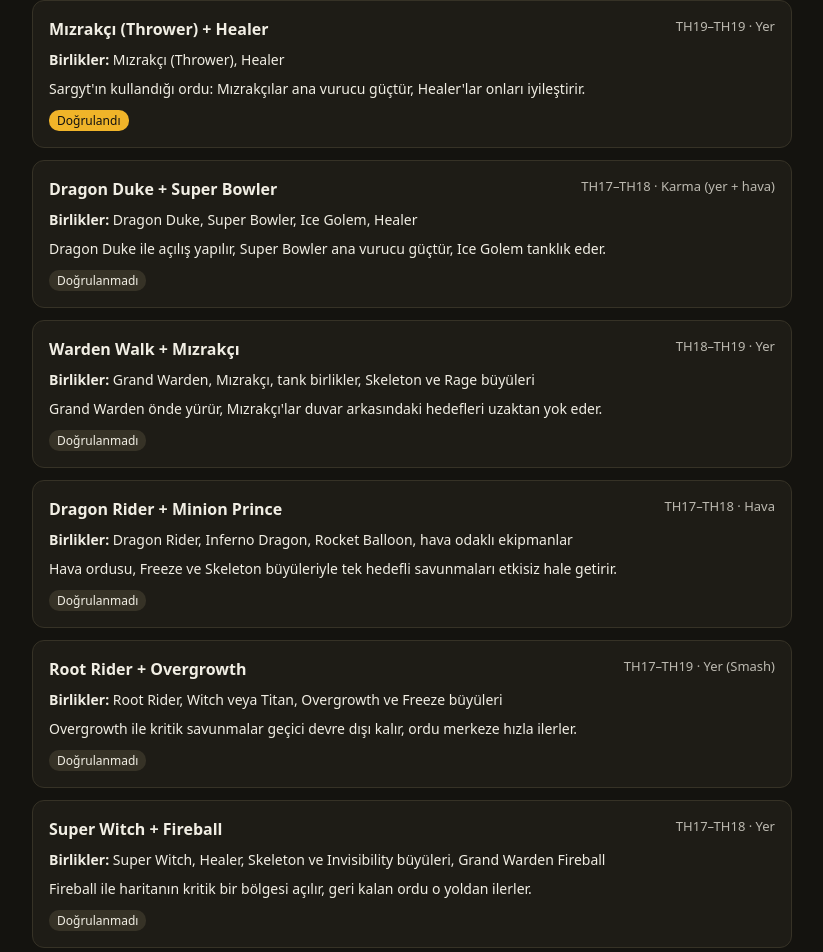
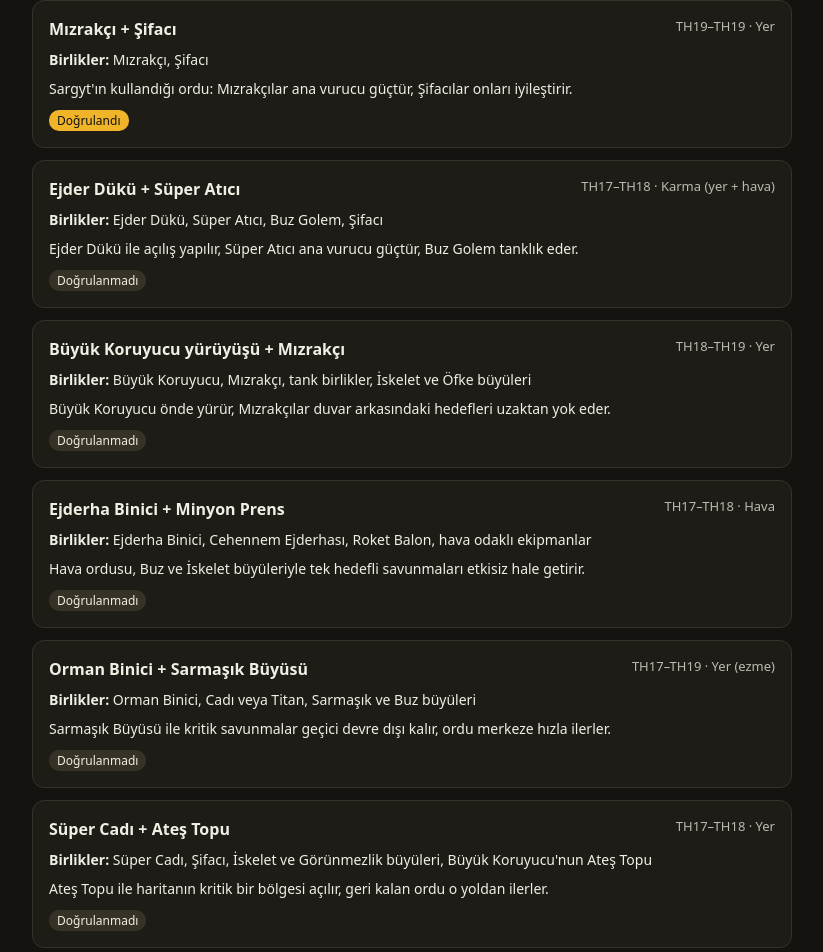
Before and after one commit to Sargyt/Sargyt-clashers, a Next.js app: page /ordular in a window 1280 px wide. Shown: the part 277-1229 px from the top of the page, without its empty margins (228-1051 px from the left). Built offline with nearby package versions, Linux system fonts and the light colour scheme.

Commit message:
ordular ve savunma isimleri turkce

```diff
--- a/app/isimler.ts
+++ b/app/isimler.ts
@@ -118,6 +118,22 @@ const SOZLUK: Record<string, string> = {
   "Rocket Backpack": "Sırt Roketi",
   "Revenge Deck": "İntikam Destesi",
   "Portal Pendant": "Portal Kolyesi",
+    "Super Bowler": "Süper Atıcı",
+  "Super Witch": "Süper Cadı",
+  "Inferno Dragon": "Cehennem Ejderhası",
+  "Rocket Balloon": "Roket Balon",
+  "Cannon": "Top",
+  "Archer Tower": "Okçu Kulesi",
+  "Mortar": "Havan",
+  "Air Defense": "Hava Savunması",
+  "Wizard Tower": "Büyücü Kulesi",
+  "Air Sweeper": "Hava Patlatıcı",
+  "Hidden Tesla": "Gizli Tesla",
+  "Bomb Tower": "Bomba Kulesi",
+  "X-Bow": "X Yayı",
+  "Inferno Tower": "Cehennem Kulesi",
+  "Eagle Artillery": "Kartal Topu",
+  "Scattershot": "Kayasaçar",
 };
 
 export function tr(isim: string): string {
--- a/app/ordular/page.tsx
+++ b/app/ordular/page.tsx
@@ -13,57 +13,57 @@ type Ordu = {
 
 const ORDULAR: Ordu[] = [
   {
-    ad: "Mızrakçı (Thrower) + Healer",
+    ad: "Mızrakçı + Şifacı",
     thMin: 19,
     thMax: 19,
     tur: "Yer",
-    birlikler: "Mızrakçı (Thrower), Healer",
-    ozet: "Sargyt'ın kullandığı ordu: Mızrakçılar ana vurucu güçtür, Healer'lar onları iyileştirir.",
+    birlikler: "Mızrakçı, Şifacı",
+    ozet: "Sargyt'ın kullandığı ordu: Mızrakçılar ana vurucu güçtür, Şifacılar onları iyileştirir.",
     dogrulandi: true,
   },
-    {
-    ad: "Dragon Duke + Super Bowler",
+  {
+    ad: "Ejder Dükü + Süper Atıcı",
     thMin: 17,
     thMax: 18,
     tur: "Karma (yer + hava)",
-    birlikler: "Dragon Duke, Super Bowler, Ice Golem, Healer",
-    ozet: "Dragon Duke ile açılış yapılır, Super Bowler ana vurucu güçtür, Ice Golem tanklık eder.",
+    birlikler: "Ejder Dükü, Süper Atıcı, Buz Golem, Şifacı",
+    ozet: "Ejder Dükü ile açılış yapılır, Süper Atıcı ana vurucu güçtür, Buz Golem tanklık eder.",
     dogrulandi: false,
   },
   {
-    ad: "Warden Walk + Mızrakçı",
+    ad: "Büyük Koruyucu yürüyüşü + Mızrakçı",
     thMin: 18,
     thMax: 19,
     tur: "Yer",
-    birlikler: "Grand Warden, Mızrakçı, tank birlikler, Skeleton ve Rage büyüleri",
-    ozet: "Grand Warden önde yürür, Mızrakçı'lar duvar arkasındaki hedefleri uzaktan yok eder.",
+    birlikler: "Büyük Koruyucu, Mızrakçı, tank birlikler, İskelet ve Öfke büyüleri",
+    ozet: "Büyük Koruyucu önde yürür, Mızrakçılar duvar arkasındaki hedefleri uzaktan yok eder.",
     dogrulandi: false,
   },
   {
-    ad: "Dragon Rider + Minion Prince",
+    ad: "Ejderha Binici + Minyon Prens",
     thMin: 17,
     thMax: 18,
     tur: "Hava",
-    birlikler: "Dragon Rider, Inferno Dragon, Rocket Balloon, hava odaklı ekipmanlar",
-    ozet: "Hava ordusu, Freeze ve Skeleton büyüleriyle tek hedefli savunmaları etkisiz hale getirir.",
+    birlikler: "Ejderha Binici, Cehennem Ejderhası, Roket Balon, hava odaklı ekipmanlar",
+    ozet: "Hava ordusu, Buz ve İskelet büyüleriyle tek hedefli savunmaları etkisiz hale getirir.",
     dogrulandi: false,
   },
   {
-    ad: "Root Rider + Overgrowth",
+    ad: "Orman Binici + Sarmaşık Büyüsü",
     thMin: 17,
     thMax: 19,
-    tur: "Yer (Smash)",
-    birlikler: "Root Rider, Witch veya Titan, Overgrowth ve Freeze büyüleri",
-    ozet: "Overgrowth ile kritik savunmalar geçici devre dışı kalır, ordu merkeze hızla ilerler.",
+    tur: "Yer (ezme)",
+    birlikler: "Orman Binici, Cadı veya Titan, Sarmaşık ve Buz büyüleri",
+    ozet: "Sarmaşık Büyüsü ile kritik savunmalar geçici devre dışı kalır, ordu merkeze hızla ilerler.",
     dogrulandi: false,
   },
   {
-    ad: "Super Witch + Fireball",
+    ad: "Süper Cadı + Ateş Topu",
     thMin: 17,
     thMax: 18,
     tur: "Yer",
-    birlikler: "Super Witch, Healer, Skeleton ve Invisibility büyüleri, Grand Warden Fireball",
-    ozet: "Fireball ile haritanın kritik bir bölgesi açılır, geri kalan ordu o yoldan ilerler.",
+    birlikler: "Süper Cadı, Şifacı, İskelet ve Görünmezlik büyüleri, Büyük Koruyucu'nun Ateş Topu",
+    ozet: "Ateş Topu ile haritanın kritik bir bölgesi açılır, geri kalan ordu o yoldan ilerler.",
     dogrulandi: false,
   },
 ];
```
